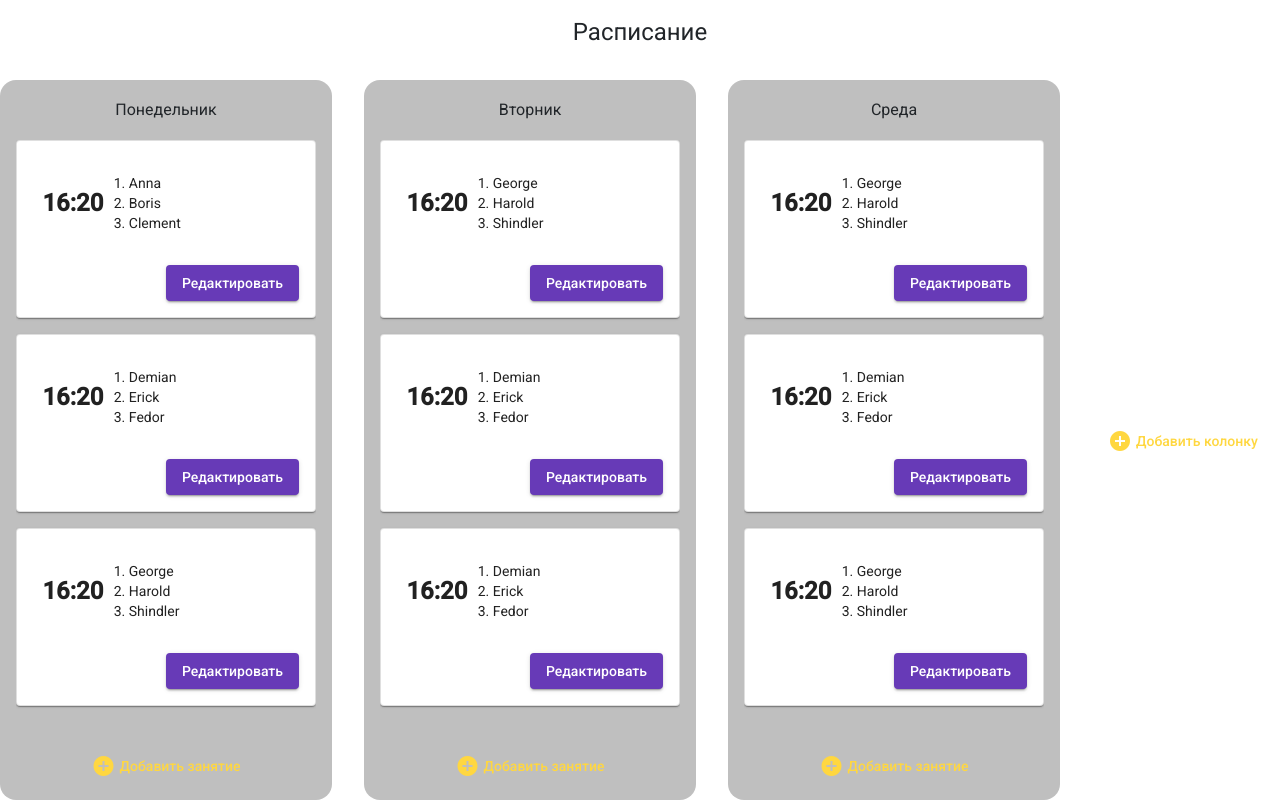
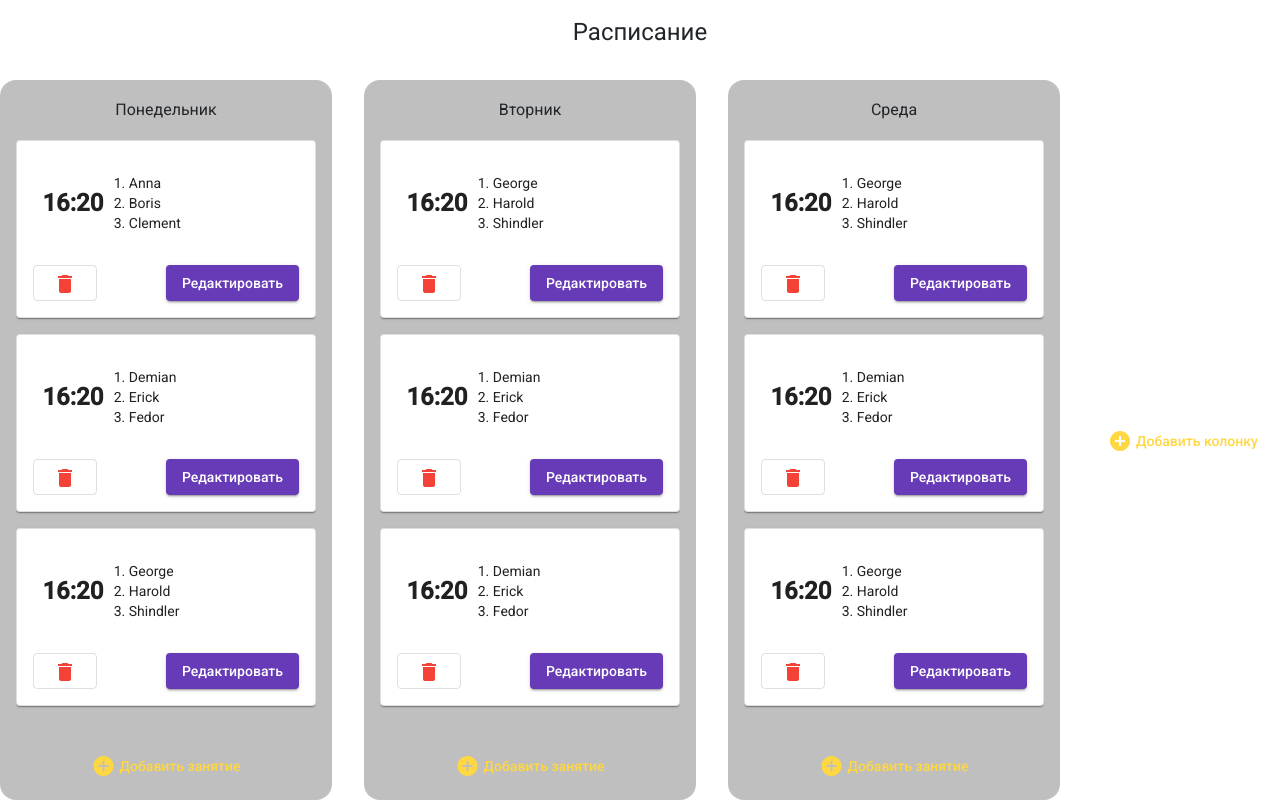
Before and after one commit to Smynay/angular-shedule-app, an Angular app: page /shedule in a window 1280 px wide. Built offline with nearby package versions, Linux system fonts and the light colour scheme.

Commit message:
Create deleteLessonCard methods

```diff
--- a/src/app/globalStorage.service.ts
+++ b/src/app/globalStorage.service.ts
@@ -30,6 +30,12 @@ export class GlobalStorageService {
     }
   }
 
+  deleteLessonCardById(index){
+    this._lessonsStorage = this._lessonsStorage.filter((no, i) => i != index);
+    const filtredColumns = this._columnsStorage.map((column) => ({title: column.title, cardsIndexes: column.cardsIndexes.filter(cardIndex => cardIndex != index)}));
+    this._columnsStorage = filtredColumns;
+  }
+
   getColumnsStorage() {
     return this._columnsStorage;
   }
--- a/src/app/lesson-card/lesson-card.component.html
+++ b/src/app/lesson-card/lesson-card.component.html
@@ -7,6 +7,9 @@
       </ol>
     </div>
     <div class="card__actions">
+      <button mat-stroked-button color="warn" (click)="deleteClickHandler()">
+        <mat-icon>delete</mat-icon>
+      </button>
       <button mat-raised-button color="primary" (click)="editClickHandler()">
         Редактировать
       </button>
--- a/src/app/lesson-card/lesson-card.component.scss
+++ b/src/app/lesson-card/lesson-card.component.scss
@@ -18,6 +18,6 @@
   &__actions {
     margin-top: 1rem;
     display: flex;
-    justify-content: flex-end;
+    justify-content: space-between;
   }
 }
--- a/src/app/lesson-card/lesson-card.component.ts
+++ b/src/app/lesson-card/lesson-card.component.ts
@@ -2,6 +2,7 @@ import { Component, Input, OnInit } from '@angular/core';
 import { Router } from '@angular/router';
 
 import { ILesson } from '../types/types';
+import { GlobalStorageService } from './../globalStorage.service';
 
 @Component({
   selector: 'app-lesson-card',
@@ -12,13 +13,20 @@ export class LessonCardComponent implements OnInit {
   @Input() cardData: ILesson;
   @Input() cardIndex: number;
 
-  constructor(private _router: Router) {}
+  constructor(private _router: Router, private _storage: GlobalStorageService) {}
 
   ngOnInit(): void {
-    console.log(this.cardData);
   }
 
   editClickHandler() {
     this._router.navigate(['/lesson', this.cardIndex]);
   }
+
+  deleteClickHandler(){
+    if(confirm('Действительно удалить?')){
+       this._storage.deleteLessonCardById(this.cardIndex);
+
+       //TODO: сделать перезагрузку shedule компонента
+    }
+  }
 }
```
